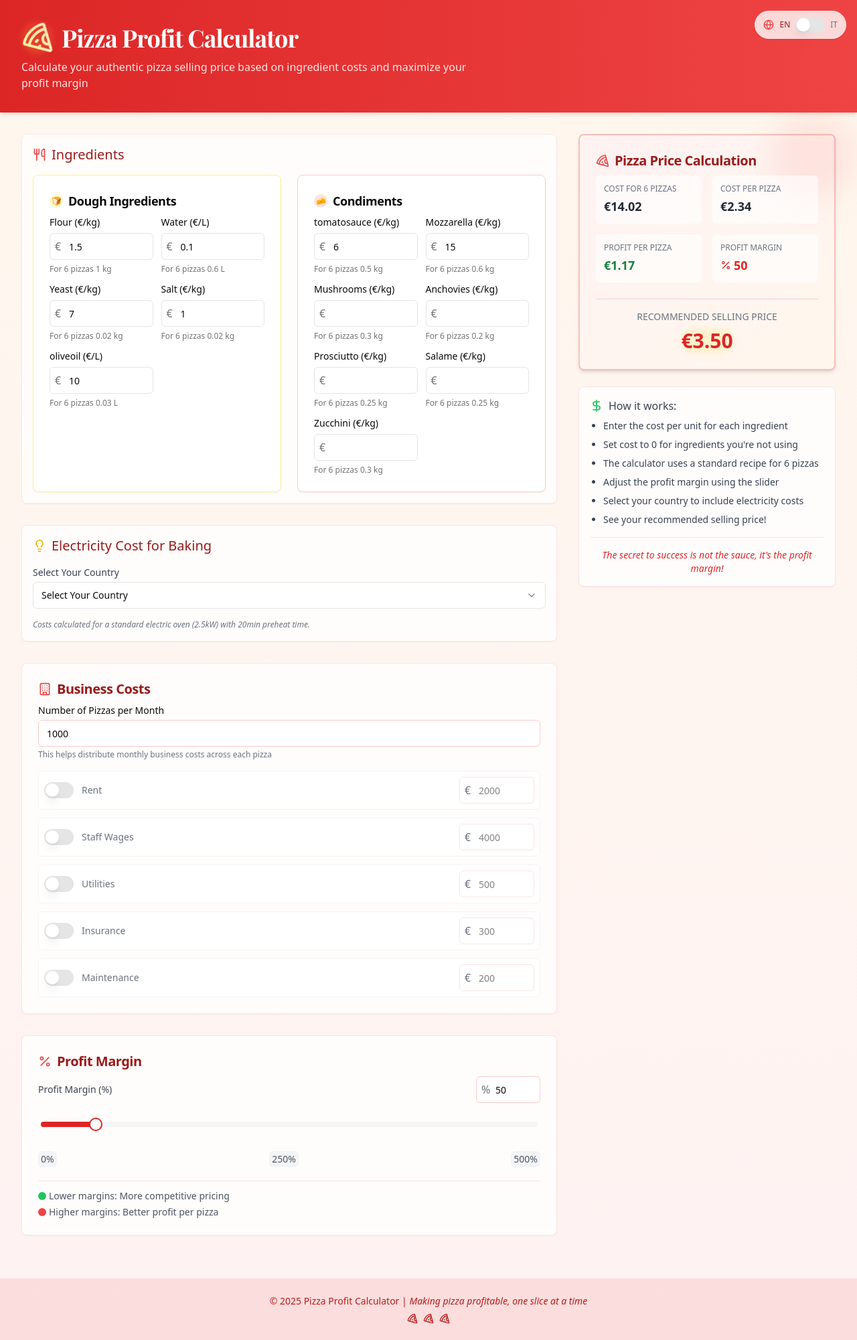
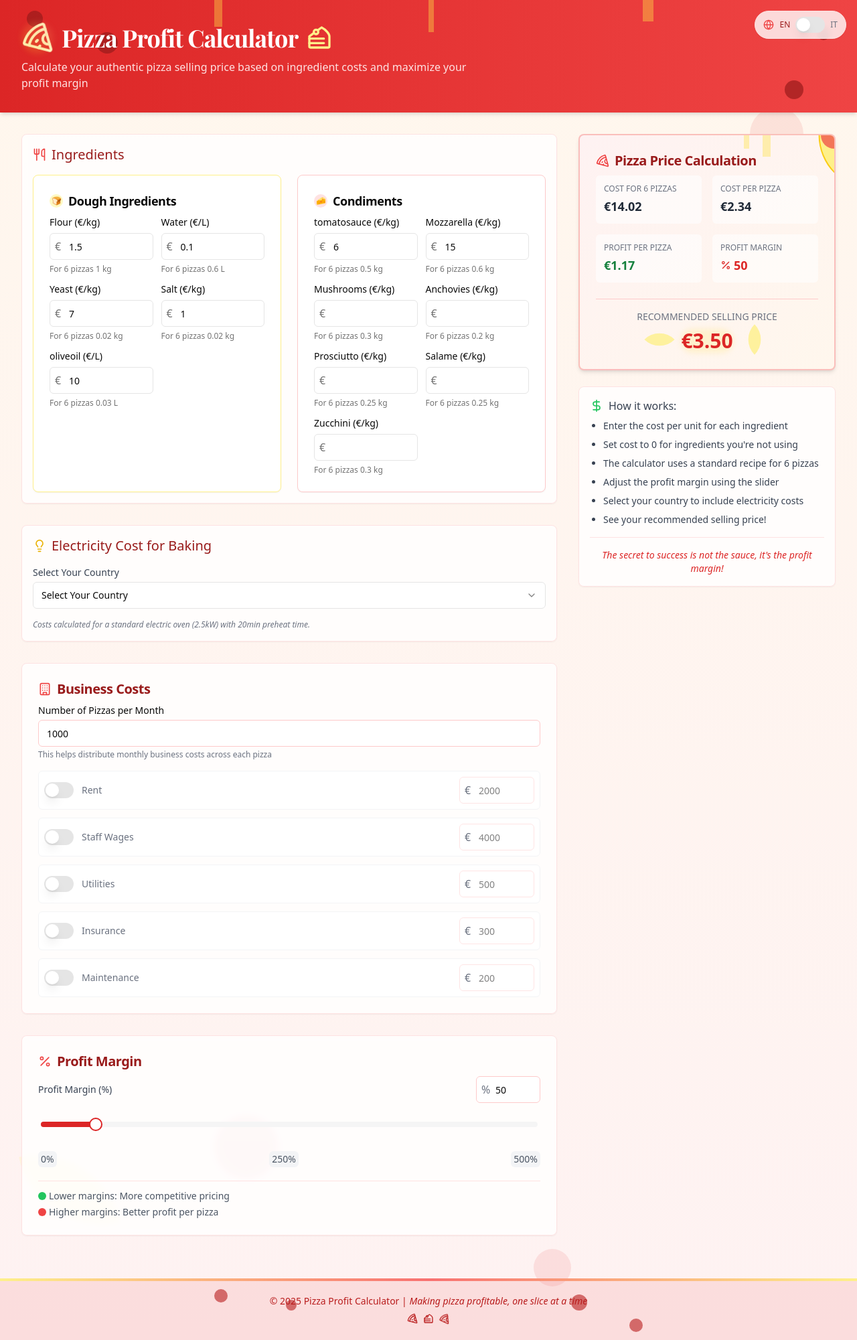
Before and after one commit to Joperro2001/pizza-pie-profit-calc, a React (Vite) app: page / in a window 1280 px wide. Shown: the whole page at 67% size. Built offline with nearby package versions, Linux system fonts and the light colour scheme; the HTML template or start-up script is replaced by a standard one.

Commit message:
Refactor: Improve UI with pizza-themed elements

```diff
--- a/src/components/PageFooter.tsx
+++ b/src/components/PageFooter.tsx
@@ -1,19 +1,28 @@
 
 import React from 'react';
-import { Pizza } from 'lucide-react';
+import { Pizza, CakeSlice } from 'lucide-react';
 import { useLanguage } from '@/contexts/LanguageContext';
 
 export function PageFooter() {
   const { t } = useLanguage();
 
   return (
-    <footer className="py-6 bg-red-600/10 text-center text-sm text-red-700">
-      <div className="container">
+    <footer className="py-6 bg-red-600/10 text-center text-sm text-red-700 relative overflow-hidden">
+      {/* Fun pizza-themed footer decorations */}
+      <div className="absolute left-0 top-0 w-full h-1 bg-gradient-to-r from-yellow-200 via-red-400 to-yellow-200"></div>
+
+      {/* Pepperoni decorations */}
+      <div className="absolute top-4 left-1/4 w-5 h-5 rounded-full bg-red-700 opacity-60 animate-pepperoni-dance" style={{ animationDelay: '0.2s' }}></div>
+      <div className="absolute top-8 left-1/3 w-4 h-4 rounded-full bg-red-700 opacity-60 animate-pepperoni-dance" style={{ animationDelay: '0.7s' }}></div>
+      <div className="absolute top-6 left-2/3 w-6 h-6 rounded-full bg-red-700 opacity-60 animate-pepperoni-dance" style={{ animationDelay: '1.1s' }}></div>
+      <div className="absolute bottom-3 right-1/4 w-5 h-5 rounded-full bg-red-700 opacity-60 animate-pepperoni-dance" style={{ animationDelay: '0.5s' }}></div>
+
+      <div className="container relative z-10">
         <p>© {new Date().getFullYear()} {t('appTitle')} | <span className="italic">{t('copyright')}</span></p>
         <div className="flex justify-center gap-2 mt-2">
-          <Pizza className="h-4 w-4" />
-          <Pizza className="h-4 w-4" />
-          <Pizza className="h-4 w-4" />
+          <Pizza className="h-4 w-4 animate-pizza-rotate" />
+          <CakeSlice className="h-4 w-4 animate-slice-wobble" />
+          <Pizza className="h-4 w-4 animate-pizza-rotate" style={{ animationDelay: '0.5s', animationDirection: 'reverse' }} />
         </div>
       </div>
     </footer>
--- a/src/components/PageHeader.tsx
+++ b/src/components/PageHeader.tsx
@@ -1,20 +1,32 @@
 
 import React from 'react';
-import { Pizza } from 'lucide-react';
+import { Pizza, CakeSlice } from 'lucide-react';
 import { useLanguage } from '@/contexts/LanguageContext';
 
 export function PageHeader() {
   const { t } = useLanguage();
 
   return (
-    <header className="bg-gradient-to-r from-red-600 to-red-500 text-white py-8 mb-8 shadow-md">
-      <div className="container">
+    <header className="bg-gradient-to-r from-red-600 to-red-500 text-white py-8 mb-8 shadow-md relative overflow-hidden">
+      {/* Decorative pepperoni circles */}
+      <div className="absolute top-4 left-10 w-6 h-6 rounded-full bg-red-800 opacity-70 animate-pepperoni-dance" style={{ animationDelay: '0.5s' }}></div>
+      <div className="absolute top-12 left-36 w-8 h-8 rounded-full bg-red-800 opacity-70 animate-pepperoni-dance" style={{ animationDelay: '0.8s' }}></div>
+      <div className="absolute bottom-5 right-20 w-7 h-7 rounded-full bg-red-800 opacity-70 animate-pepperoni-dance" style={{ animationDelay: '1.2s' }}></div>
+      <div className="absolute top-10 right-10 w-5 h-5 rounded-full bg-red-800 opacity-70 animate-pepperoni-dance" style={{ animationDelay: '0.3s' }}></div>
+
+      {/* Yellow cheese strands */}
+      <div className="absolute left-1/4 top-0 w-3 h-10 bg-yellow-300 opacity-40 origin-top animate-cheese-stretch" style={{ animationDelay: '0.2s' }}></div>
+      <div className="absolute left-2/4 top-0 w-2 h-12 bg-yellow-300 opacity-40 origin-top animate-cheese-stretch" style={{ animationDelay: '0.7s' }}></div>
+      <div className="absolute left-3/4 top-0 w-4 h-8 bg-yellow-300 opacity-40 origin-top animate-cheese-stretch" style={{ animationDelay: '1.1s' }}></div>
+
+      <div className="container relative z-10">
         <div className="flex items-center gap-3 justify-center md:justify-start">
           <div className="relative">
             <Pizza className="h-12 w-12 animate-pizza-rotate text-yellow-100" />
             <div className="absolute inset-0 bg-gradient-to-tr from-yellow-400 to-red-400 opacity-20 rounded-full blur-sm"></div>
           </div>
           <h1 className="text-3xl md:text-4xl font-bold font-serif tracking-tight">{t('appTitle')}</h1>
+          <CakeSlice className="h-10 w-10 text-yellow-200 animate-slice-wobble" />
         </div>
         <p className="text-red-100 text-center md:text-left mt-2 max-w-2xl">
           {t('appSubtitle')}
--- a/src/components/PizzaPriceResult.tsx
+++ b/src/components/PizzaPriceResult.tsx
@@ -1,4 +1,3 @@
-
 import React from "react";
 import { Card, CardContent, CardHeader, CardTitle } from "@/components/ui/card";
 import { PizzaCostCalculation } from "@/types/pizza";
@@ -20,17 +19,25 @@ export function PizzaPriceResult({ calculation }: PizzaPriceResultProps) {
   const totalCostFor6PizzasWithElectricity = calculation.totalCostFor6Pizzas + (calculation.electricityCost * 6);
 
   return (
-    <Card className="border-2 border-red-500/30 bg-gradient-to-br from-red-50 to-orange-50 shadow-md overflow-hidden">
-      <div className="absolute -right-8 -top-8 w-32 h-32 bg-red-500/10 rounded-full blur-xl"></div>
+    <Card className="border-2 border-red-500/30 bg-gradient-to-br from-red-50 to-orange-50 shadow-md overflow-hidden relative">
+      {/* Pizza slice decoration in corner */}
+      <div className="absolute -right-10 -top-10 w-20 h-20 bg-yellow-200 rounded-tl-none rounded-tr-full rounded-br-none rounded-bl-full rotate-45 border-2 border-yellow-400"></div>
+      <div className="absolute -right-5 -top-5 w-10 h-10 rounded-full bg-red-500 opacity-70"></div>
+
+      {/* Cheese drips */}
+      <div className="absolute right-1/4 top-0 w-3 h-8 bg-yellow-300 opacity-40 origin-top animate-cheese-stretch" style={{ animationDelay: '0.9s' }}></div>
+      <div className="absolute right-1/3 top-0 w-2 h-5 bg-yellow-300 opacity-40 origin-top animate-cheese-stretch" style={{ animationDelay: '0.4s' }}></div>
+
       <CardHeader className="pb-2 relative z-10">
         <CardTitle className="text-xl flex items-center gap-2 text-red-800">
-          <Pizza className="h-5 w-5 text-red-500" />
+          <Pizza className="h-5 w-5 text-red-500 animate-slice-wobble" />
           {t('pizzaPriceCalculation')}
         </CardTitle>
       </CardHeader>
       <CardContent className="relative z-10">
         <div className="space-y-6">
           <div className="grid grid-cols-2 gap-4">
+
             <div className="space-y-1 bg-white/60 p-3 rounded-md">
               <p className="text-xs text-gray-500 uppercase font-medium">{t('costFor6Pizzas')}</p>
               <p className="text-lg font-semibold flex items-center gap-1 text-gray-800">
@@ -97,6 +104,9 @@ export function PizzaPriceResult({ calculation }: PizzaPriceResultProps) {
               <div className="mt-2 relative">
                 <p className="text-3xl font-bold text-red-600 relative z-10">€{formatCurrency(calculation.sellingPrice)}</p>
                 <div className="absolute inset-0 bg-yellow-300/20 blur-sm rounded-full"></div>
+                {/* Small pizza slices decoration */}
+                <div className="absolute -right-12 top-0 w-8 h-8 bg-yellow-200 rounded-tl-none rounded-tr-full rounded-br-none rounded-bl-full rotate-45 opacity-80 animate-slice-wobble"></div>
+                <div className="absolute -left-12 top-0 w-8 h-8 bg-yellow-200 rounded-tl-none rounded-tr-full rounded-br-none rounded-bl-full -rotate-45 opacity-80 animate-slice-wobble" style={{ animationDelay: '0.5s' }}></div>
               </div>
             </div>
           </div>
--- a/src/pages/Index.tsx
+++ b/src/pages/Index.tsx
@@ -18,7 +18,6 @@ const Index = () => {
   // Profit margin state
   const [profitMargin, setProfitMargin] = useState<number>(50);
 
-  // Custom hooks for state management
   const { categories, handleIngredientChange } = useIngredientCategories();
   const { electricityCosts, selectedCountry, handleCountryChange } = useElectricityCosts();
   const {
@@ -29,10 +28,8 @@ const Index = () => {
     setPizzasPerMonth
   } = useBusinessCosts();
 
-  // Calculate business costs per pizza
   const businessCostsPerPizza = calculateBusinessCostsPerPizza();
 
-  // Calculate the pizza price and costs
   const calculation = usePizzaCalculator(
     categories,
     profitMargin,
@@ -41,17 +38,26 @@ const Index = () => {
     businessCostsPerPizza
   );
 
-  // Handle profit margin change
   const handleProfitMarginChange = (value: number) => {
     setProfitMargin(value);
   };
 
   return (
-    <div className="min-h-screen bg-gradient-to-b from-orange-50 to-red-50">
+    <div className="min-h-screen bg-gradient-to-b from-orange-50 to-red-50 relative">
+      {/* Decorative pepperoni circles in background */}
+      <div className="absolute top-20 left-10 w-16 h-16 rounded-full bg-red-600 opacity-10 animate-pepperoni-dance" style={{ animationDelay: '1.3s' }}></div>
+      <div className="absolute top-40 right-20 w-20 h-20 rounded-full bg-red-600 opacity-10 animate-pepperoni-dance" style={{ animationDelay: '0.7s' }}></div>
+      <div className="absolute bottom-60 left-1/4 w-24 h-24 rounded-full bg-red-600 opacity-10 animate-pepperoni-dance" style={{ animationDelay: '2.1s' }}></div>
+      <div className="absolute bottom-20 right-1/3 w-14 h-14 rounded-full bg-red-600 opacity-10 animate-pepperoni-dance" style={{ animationDelay: '1.5s' }}></div>
+
+      {/* Pizza slices in background */}
+      <div className="absolute top-60 right-10 w-28 h-28 bg-yellow-200/20 rounded-tl-none rounded-tr-full rounded-br-none rounded-bl-full rotate-45 animate-slice-wobble"></div>
+      <div className="absolute bottom-40 left-10 w-32 h-32 bg-yellow-200/20 rounded-tl-none rounded-tr-full rounded-br-none rounded-bl-full -rotate-12 animate-slice-wobble" style={{ animationDelay: '1.2s' }}></div>
+
       <LanguageToggle />
       <PageHeader />
 
-      <main className="container mb-16">
+      <main className="container mb-16 relative z-10">
         <div className="grid grid-cols-1 lg:grid-cols-3 gap-8">
           <div className="lg:col-span-2 space-y-8">
             <IngredientSection
--- a/src/styles/animations.css
+++ b/src/styles/animations.css
@@ -11,3 +11,54 @@
 .animate-pizza-rotate {
   animation: pizza-rotate 30s linear infinite;
 }
+
+@keyframes pepperoni-dance {
+  0% {
+    transform: translateY(0) scale(1);
+  }
+  50% {
+    transform: translateY(-5px) scale(1.1);
+  }
+  100% {
+    transform: translateY(0) scale(1);
+  }
+}
+
+.animate-pepperoni-dance {
+  animation: pepperoni-dance 2s ease-in-out infinite;
+}
+
+@keyframes cheese-stretch {
+  0% {
+    transform: scaleY(1);
+  }
+  50% {
+    transform: scaleY(1.2);
+  }
+  100% {
+    transform: scaleY(1);
+  }
+}
+
+.animate-cheese-stretch {
+  animation: cheese-stretch 3s ease-in-out infinite;
+}
+
+@keyframes slice-wobble {
+  0% {
+    transform: rotate(0deg);
+  }
+  25% {
+    transform: rotate(5deg);
+  }
+  75% {
+    transform: rotate(-5deg);
+  }
+  100% {
+    transform: rotate(0deg);
+  }
+}
+
+.animate-slice-wobble {
+  animation: slice-wobble 3s ease-in-out infinite;
+}
```
